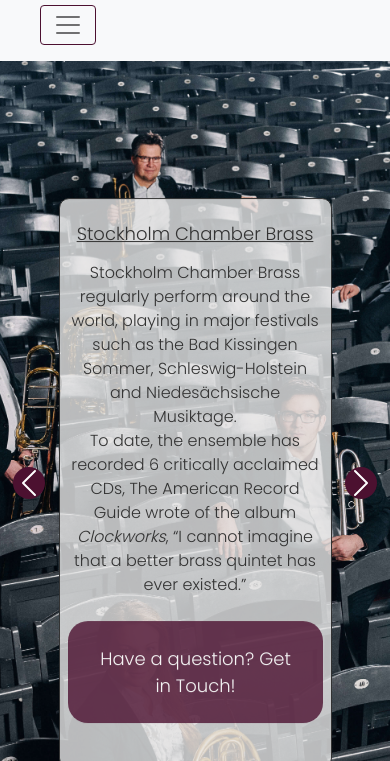
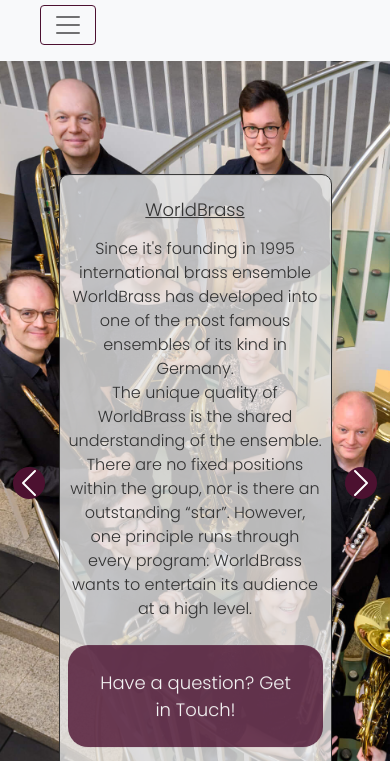
Before and after one commit to Cairi-S/tom-poulson, a plain HTML site: page ensembles.html in a window 390 px wide. Shown: the part 83-844 px from the top of the page. Drawn offline with nearby package versions, Linux system fonts and the light colour scheme.

Commit message:
Ensembles: Add image classes, resize and reposition images for desktop and mobiles

```diff
--- a/assets/css/style.css
+++ b/assets/css/style.css
@@ -26,7 +26,6 @@ Images
 
 .scb-ensemble-desktop{
     background-image: url(../images/scb-brassquintet-desktop.jpg);
-    display: block;
     background-position: center;
     background-repeat: no-repeat;
     background-size: cover;
@@ -46,14 +45,15 @@ Images
 }
 
 
-/*
-,
-.wb-image {
-    height: 234vh;
-    -o-object-fit: cover;
-    object-fit: cover;
+.wb-desktop {
+    background-image: url(../images/wb-desktop.jpg);
+    background-position: center;
+    background-repeat: no-repeat;
+    background-size: cover;
+    width: 100%;
+    height: 84vh;
+    background-position-y: -92px;
 }
-*/
 
 /*--Contact page image--*/
 
@@ -466,8 +466,8 @@ Media Queries
         background-position-y: 0px;
     }
 
-    .wb-image {
-        height: 100vh;
+    .wb-mobile {
+        background-position-y: 0px;
     }
 
     .ensemb-contact-btn{
@@ -526,8 +526,8 @@ Media Queries
     }
 
 
-    .wb-image {
-        height: 100vh;
+    .wb-mobile {
+        background-position-y: 0px;
     }
 
 
@@ -671,6 +671,19 @@ Media Queries
     .tlp-image{
         height: 100vh;
         background-position-y: 0px;
+    }
+
+    .wb-desktop{
+        display: none;
+    }
+
+    .wb-mobile{
+        background-image: url(../images/wb-mobile.jpg);
+        display: initial;
+        width: 100vw;
+        height: 100vh;
+        background-position-x: -44px;
+        background-position-y: 0;
     }
 
     /*--Ensembles page carousel captions--*/
@@ -818,6 +831,10 @@ Media Queries
         background-position-y: 0px;
     }
 
+    .wb-mobile{
+        height: 130vh;
+    }
+
     .ensemb-contact-btn{
         padding: 12px 8px;
     }
--- a/ensembles.html
+++ b/ensembles.html
@@ -42,8 +42,9 @@
         <section>
 <!--Many thanks to Bootstrap for use of their carousel.-->
             <div id="carouselExampleControls" class="carousel slide" data-interval="false">
+
+                <div class="carousel-inner">
                 <!--Stockholm Chamber Brass Carousel page-->
-                <div class="carousel-inner">
                     <!--SCB image-->
                     <div class="carousel-item scb-ensemble-desktop scb-mobile active">
                         <!--SCB text-->
@@ -73,7 +74,8 @@
                             </div>
                         </div>
                     </div>
-                    <!--The Last Post Carousel page-->
+                <!--The Last Post Carousel page-->
+                    <!--The Last Post image-->
                     <div class="carousel-item tlp-image">
 
                         <!--TLP text-->
@@ -100,9 +102,12 @@
                         </div>
                     </div>
                     <!--WorldBrass Carousel page-->
-                    <div class="carousel-item">
+                    <div class="carousel-item wb-desktop wb-mobile">
                         <!--WB image-->
+
+                        <!--
                         <img class="d-block w-100 wb-image" src="assets/images/wb-tenpiecebrass.jpg" alt="WorldBrass members posing with their instruments on a spiral staircase" />
+                        -->
                         <!--WB text-->
                         <div class="carousel-caption ensemb-carousel wb-text">
                             <h4>
```
